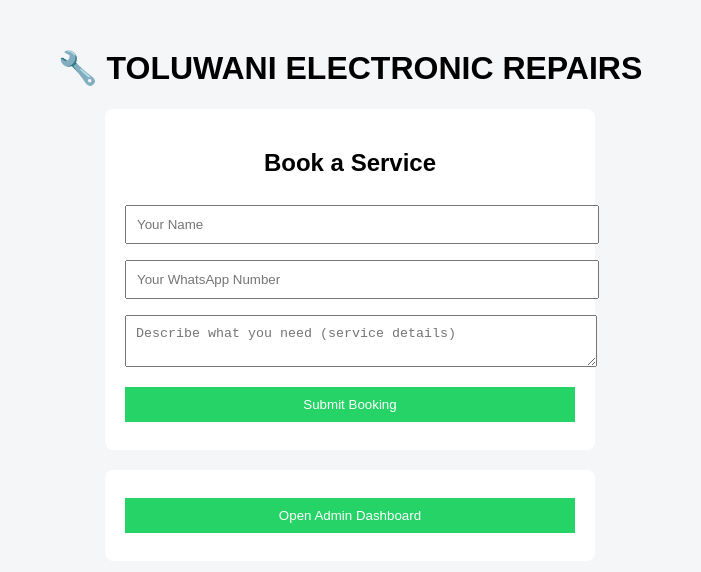
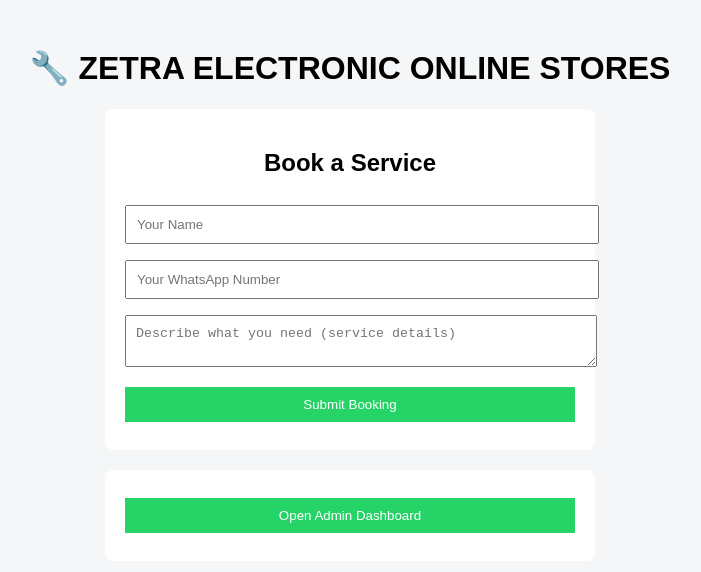
Before and after one commit to coderinnovator-ship-it/Zetra-landing-page, a plain HTML site: page index.html in a window 1280 px wide. Shown: the whole page, without its empty margins (290-991 px from the left). Drawn offline with Linux system fonts and the light colour scheme.

Commit message:
Update business name in index.html

```diff
--- a/index.html
+++ b/index.html
@@ -47,7 +47,7 @@ button:hover {
 
 <body>
 
-<h1>🔧 TOLUWANI ELECTRONIC REPAIRS</h1>
+<h1>🔧 ZETRA ELECTRONIC ONLINE STORES</h1>
 <!-- 👆 CHANGE BUSINESS NAME -->
 
 <div class="box" id="customerPage">
```
